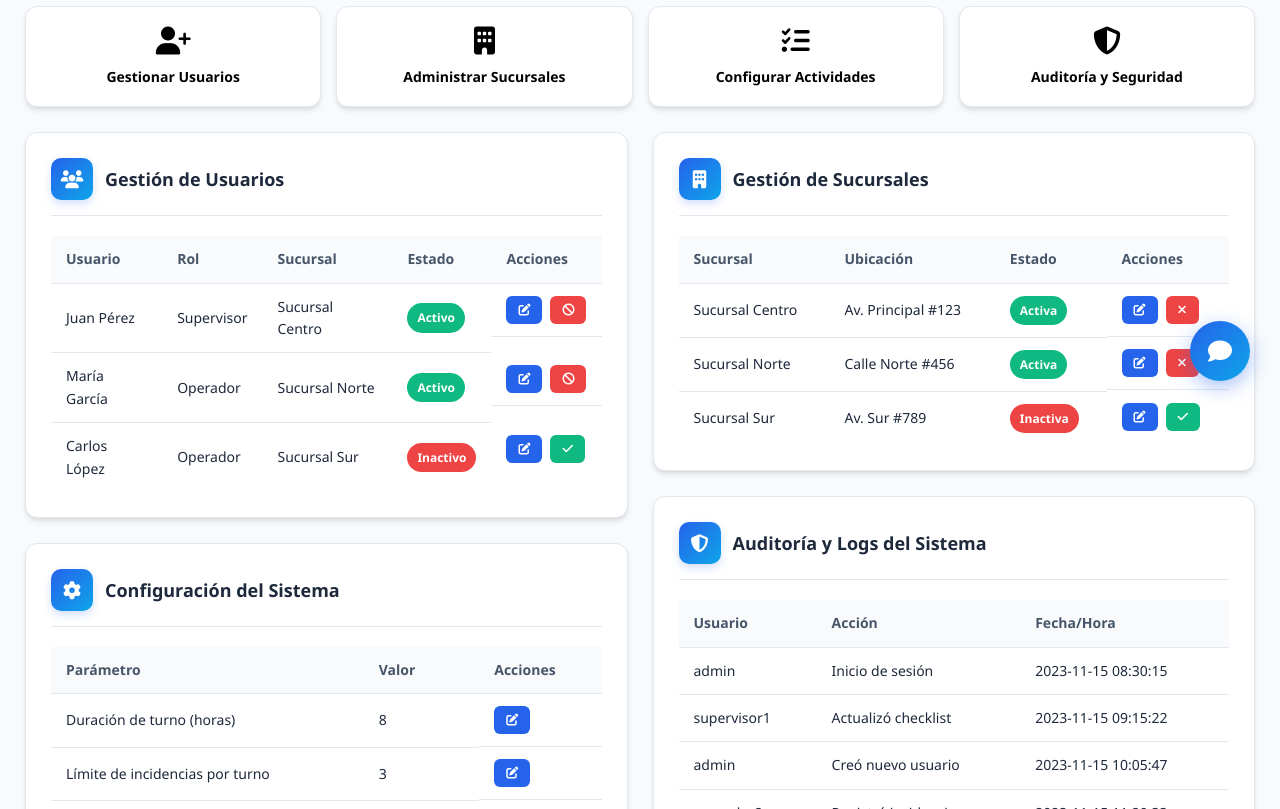
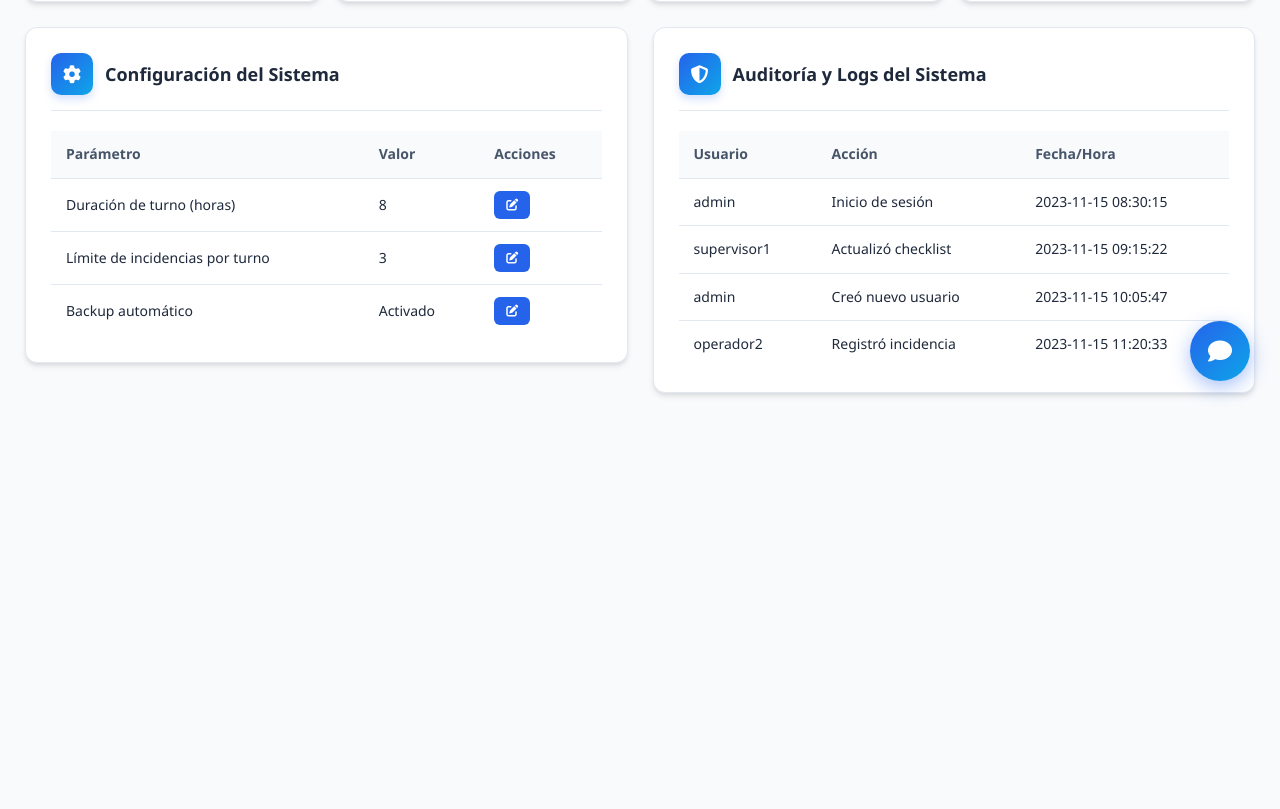
Before and after one commit to L21660166/CheckDigital, a plain HTML site: page admin/dashboard.html in a window 1280 px wide. Shown: the part 389-1198 px from the top of the page. After the commit the page ends 807 px from the top, so only its background shows below. Drawn offline with Linux system fonts and the light colour scheme.

Commit message:
Update dashboard.html

```diff
--- a/admin/dashboard.html
+++ b/admin/dashboard.html
@@ -510,14 +510,14 @@
         .stats-grid {
             display: grid;
             grid-template-columns: repeat(3, 1fr);
-            gap: 20px;
-            margin-bottom: 25px;
+            gap: 15px;
+            margin-bottom: 20px;
         }
 
         .stat-card {
             background: var(--card-bg);
             border-radius: var(--border-radius);
-            padding: 25px;
+            padding: 10px;
             box-shadow: var(--shadow);
             text-align: center;
             transition: var(--transition);
@@ -770,10 +770,6 @@
 
         <!-- Contenido principal -->
         <div class="main-content">
-            <!-- Encabezado -->
-            <div class="page-header">
-                <h1 class="page-title">Panel de Administración</h1>
-            </div>
 
             <!-- Estadísticas rápidas -->
             <div class="stats-grid">
@@ -829,59 +825,8 @@
             <div class="dashboard-layout">
                 <!-- Columna izquierda -->
                 <div class="left-column">
-                    <!-- Gestión de usuarios -->
-                    <div class="section-card">
-                        <div class="section-title">
-                            <div class="section-icon">
-                                <i class="fas fa-users"></i>
-                            </div>
-                            Gestión de Usuarios
-                        </div>
 
-                        <table class="data-table">
-                            <thead>
-                                <tr>
-                                    <th>Usuario</th>
-                                    <th>Rol</th>
-                                    <th>Sucursal</th>
-                                    <th>Estado</th>
-                                    <th>Acciones</th>
-                                </tr>
-                            </thead>
-                            <tbody>
-                                <tr>
-                                    <td>Juan Pérez</td>
-                                    <td>Supervisor</td>
-                                    <td>Sucursal Centro</td>
-                                    <td><span class="status-badge status-active">Activo</span></td>
-                                    <td class="action-buttons">
-                                        <button class="btn btn-primary"><i class="fas fa-edit"></i></button>
-                                        <button class="btn btn-danger"><i class="fas fa-ban"></i></button>
-                                    </td>
-                                </tr>
-                                <tr>
-                                    <td>María García</td>
-                                    <td>Operador</td>
-                                    <td>Sucursal Norte</td>
-                                    <td><span class="status-badge status-active">Activo</span></td>
-                                    <td class="action-buttons">
-                                        <button class="btn btn-primary"><i class="fas fa-edit"></i></button>
-                                        <button class="btn btn-danger"><i class="fas fa-ban"></i></button>
-                                    </td>
-                                </tr>
-                                <tr>
-                                    <td>Carlos López</td>
-                                    <td>Operador</td>
-                                    <td>Sucursal Sur</td>
-                                    <td><span class="status-badge status-inactive">Inactivo</span></td>
-                                    <td class="action-buttons">
-                                        <button class="btn btn-primary"><i class="fas fa-edit"></i></button>
-                                        <button class="btn btn-success"><i class="fas fa-check"></i></button>
-                                    </td>
-                                </tr>
-                            </tbody>
-                        </table>
-                    </div>
+
 
                     <!-- Configuración del sistema -->
                     <div class="section-card">
@@ -929,55 +874,7 @@
 
                 <!-- Columna derecha -->
                 <div class="right-column">
-                    <!-- Gestión de sucursales -->
-                    <div class="section-card">
-                        <div class="section-title">
-                            <div class="section-icon">
-                                <i class="fas fa-building"></i>
-                            </div>
-                            Gestión de Sucursales
-                        </div>
 
-                        <table class="data-table">
-                            <thead>
-                                <tr>
-                                    <th>Sucursal</th>
-                                    <th>Ubicación</th>
-                                    <th>Estado</th>
-                                    <th>Acciones</th>
-                                </tr>
-                            </thead>
-                            <tbody>
-                                <tr>
-                                    <td>Sucursal Centro</td>
-                                    <td>Av. Principal #123</td>
-                                    <td><span class="status-badge status-active">Activa</span></td>
-                                    <td class="action-buttons">
-                                        <button class="btn btn-primary"><i class="fas fa-edit"></i></button>
-                                        <button class="btn btn-danger"><i class="fas fa-times"></i></button>
-                                    </td>
-                                </tr>
-                                <tr>
-                                    <td>Sucursal Norte</td>
-                                    <td>Calle Norte #456</td>
-                                    <td><span class="status-badge status-active">Activa</span></td>
-                                    <td class="action-buttons">
-                                        <button class="btn btn-primary"><i class="fas fa-edit"></i></button>
-                                        <button class="btn btn-danger"><i class="fas fa-times"></i></button>
-                                    </td>
-                                </tr>
-                                <tr>
-                                    <td>Sucursal Sur</td>
-                                    <td>Av. Sur #789</td>
-                                    <td><span class="status-badge status-inactive">Inactiva</span></td>
-                                    <td class="action-buttons">
-                                        <button class="btn btn-primary"><i class="fas fa-edit"></i></button>
-                                        <button class="btn btn-success"><i class="fas fa-check"></i></button>
-                                    </td>
-                                </tr>
-                            </tbody>
-                        </table>
-                    </div>
 
                     <!-- Auditoría y logs -->
                     <div class="section-card">
```
